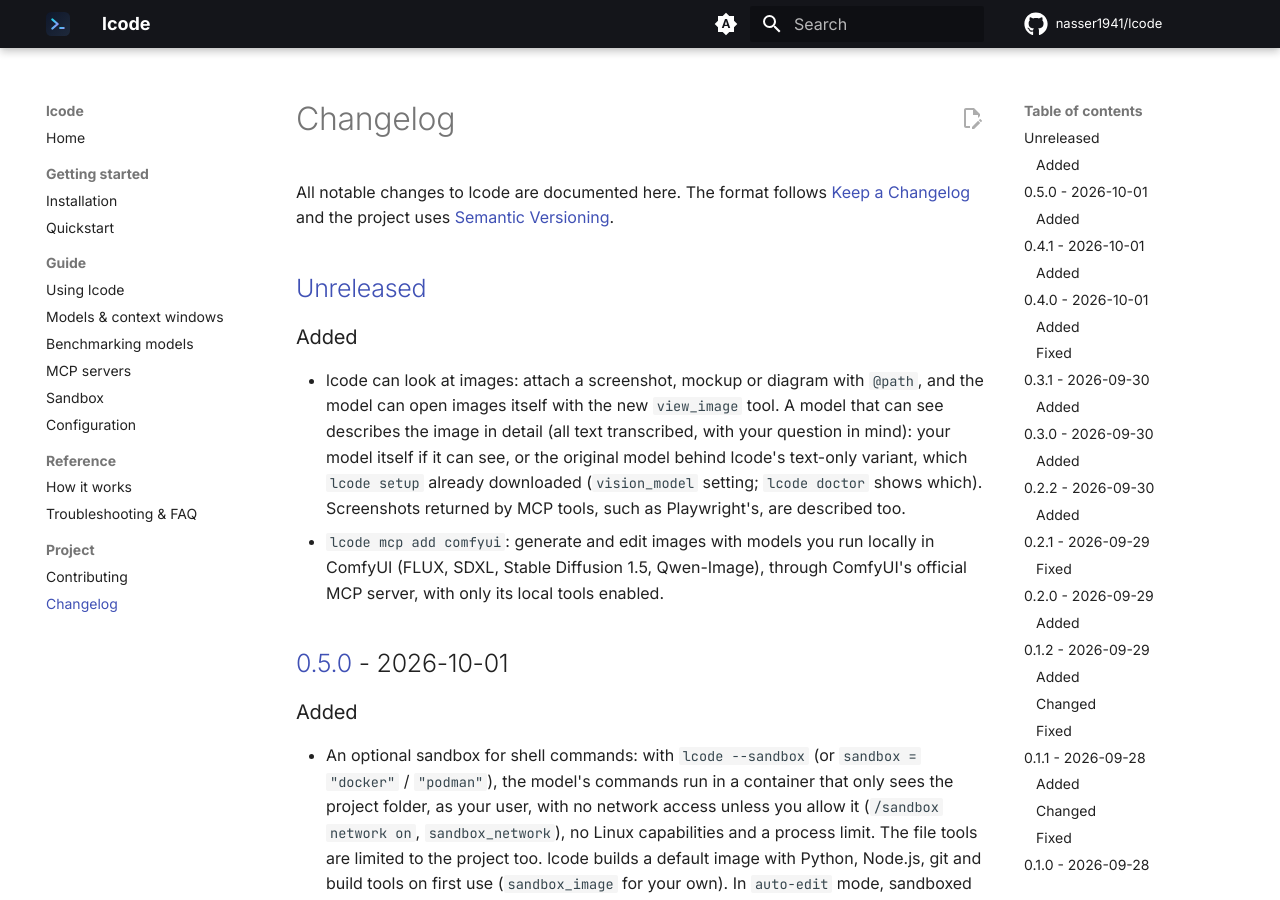
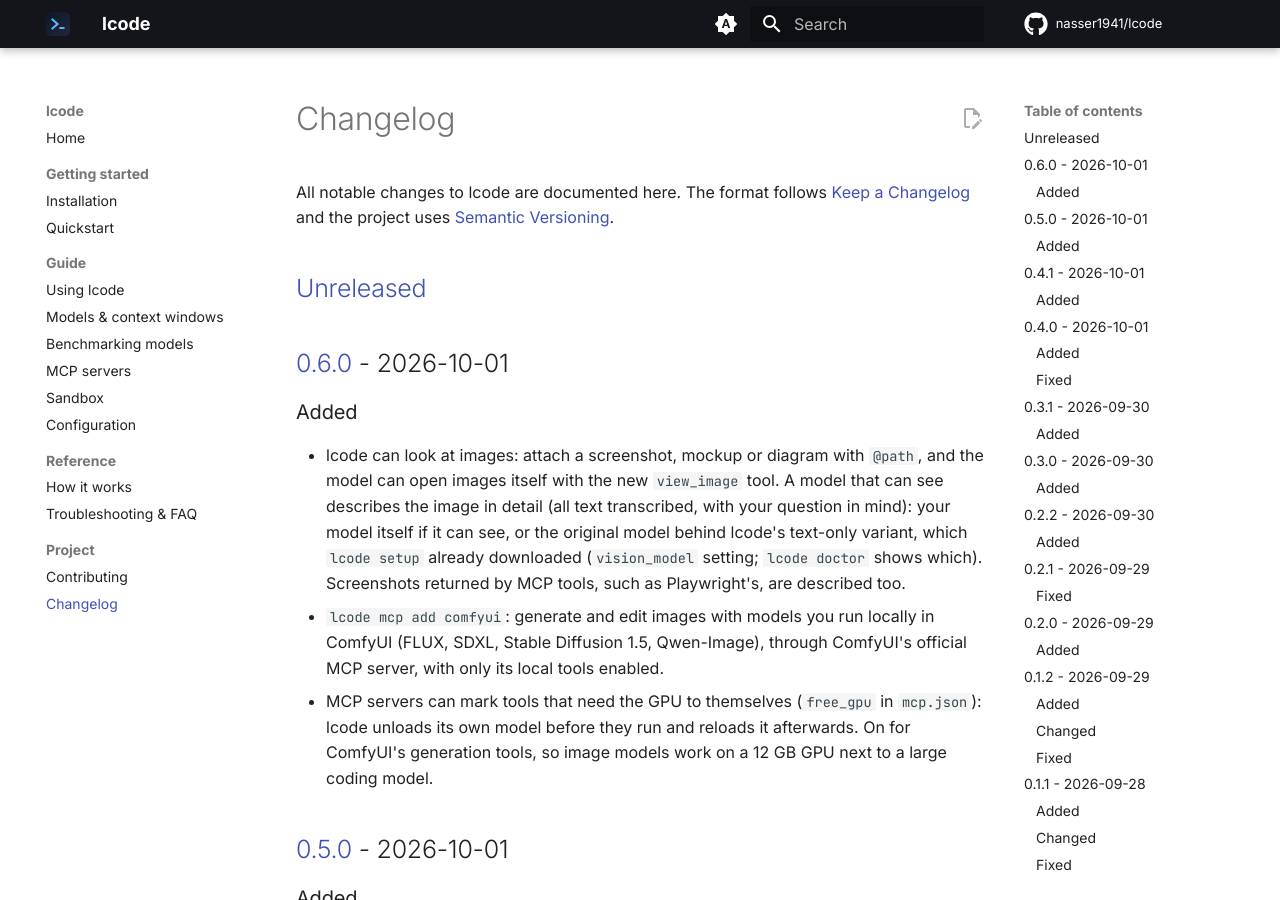
Before and after one commit to nasser1941/lcode, an MkDocs documentation site: the page built from docs/changelog.md, in a window 1280 px wide and 900 px high. Built offline with MkDocs 1.6.1 and Material for MkDocs 9.7.7, drawn with Linux system fonts in a browser that asks for light colours; comment, search, counter and statistics services are not loaded.

Commit message:
Release 0.6.0 (#36)
Co-authored-by: Naser Derakhshan <9349840+nasser1941@users.noreply.github.com>
Co-authored-by: Claude Opus 5.5 <noreply@anthropic.com>

```diff
--- a/CHANGELOG.md
+++ b/CHANGELOG.md
@@ -5,6 +5,8 @@ All notable changes to lcode are documented here. The format follows
 [Semantic Versioning](https://semver.org/).
 
 ## [Unreleased]
+
+## [0.6.0] - 2026-10-01
 
 ### Added
 
@@ -17,6 +19,9 @@ All notable changes to lcode are documented here. The format follows
 - `lcode mcp add comfyui`: generate and edit images with models you run locally in ComfyUI (FLUX,
   SDXL, Stable Diffusion 1.5, Qwen-Image), through ComfyUI's official MCP server, with only its local
   tools enabled.
+- MCP servers can mark tools that need the GPU to themselves (`free_gpu` in `mcp.json`): lcode
+  unloads its own model before they run and reloads it afterwards. On for ComfyUI's generation tools,
+  so image models work on a 12 GB GPU next to a large coding model.
 
 ## [0.5.0] - 2026-10-01
 
@@ -198,7 +203,8 @@ First public release.
 - `AGENTS.md` project instructions and `/init` to generate them.
 - One-line installer for Linux and macOS.
 
-[Unreleased]: https://github.com/nasser1941/lcode/compare/v0.5.0...HEAD
+[Unreleased]: https://github.com/nasser1941/lcode/compare/v0.6.0...HEAD
+[0.6.0]: https://github.com/nasser1941/lcode/compare/v0.5.0...v0.6.0
 [0.5.0]: https://github.com/nasser1941/lcode/compare/v0.4.1...v0.5.0
 [0.4.1]: https://github.com/nasser1941/lcode/compare/v0.4.0...v0.4.1
 [0.4.0]: https://github.com/nasser1941/lcode/compare/v0.3.1...v0.4.0
--- a/src/lcode/__init__.py
+++ b/src/lcode/__init__.py
@@ -1,3 +1,3 @@
 """lcode — a local-first terminal coding agent powered by open-weight models via Ollama."""
 
-__version__ = "0.5.0"
+__version__ = "0.6.0"
```
Also changed, not shown: docs/quickstart.md (+1 -1 lines).
